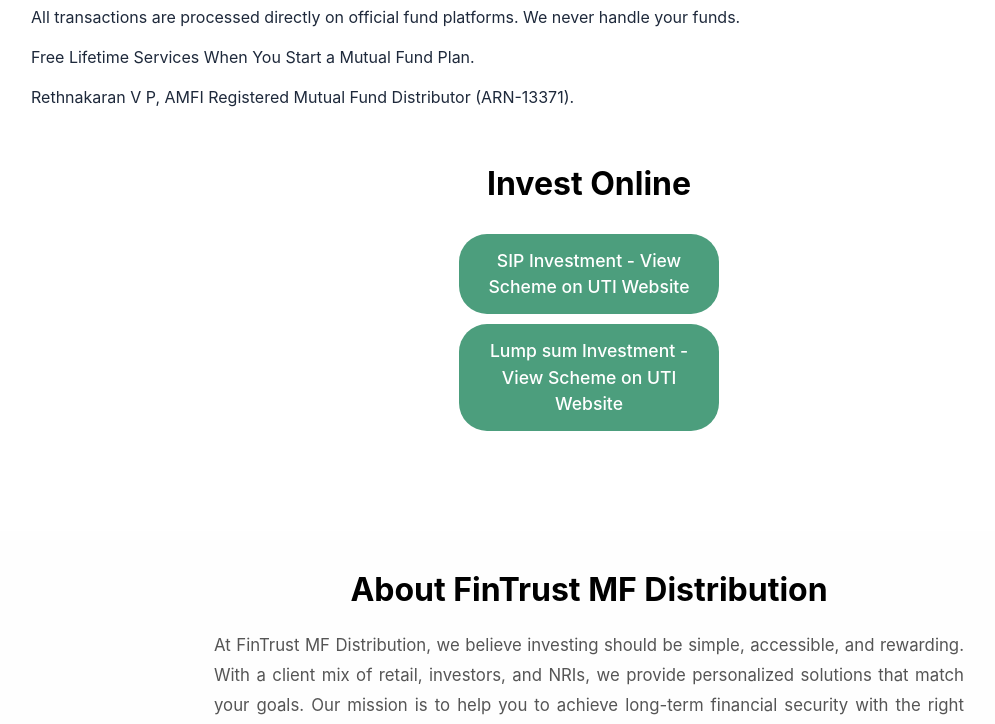
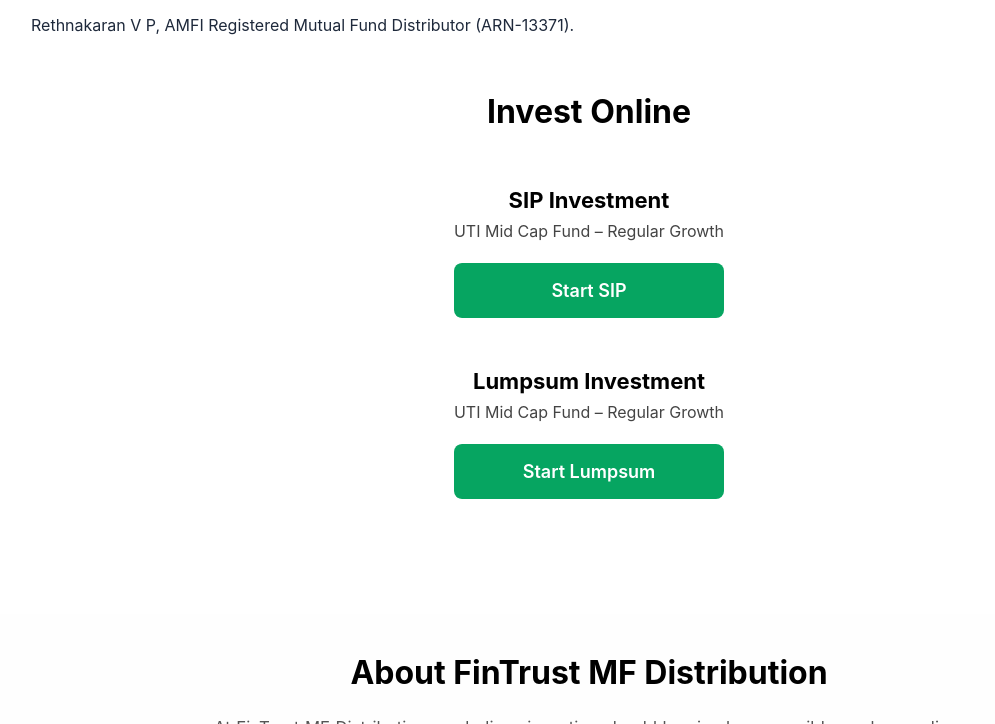
Before and after one commit to rethna1/fintrust99, a plain HTML site: page index.html in a window 1280 px wide. Shown: the part 2109-2833 px from the top of the page, without its empty margins (51-1046 px from the left). Drawn offline with nearby package versions, Linux system fonts and the light colour scheme.

Commit message:
Update index.html

```diff
--- a/index.html
+++ b/index.html
@@ -294,7 +294,7 @@
   <div class="card feature-card h-100">
     <div class="card-body text-center">
       <h5 class="fw-bold" style="color:#00a37a;">Quick checklist — Keep these ready before you go to the AMC / KYC site</h5>
-      <p>For a fast, smooth online KYC and investment process, please have these items ready. All KYC and investment steps are completed on the official AMC or KRA website - we do not collect any documents here.</p>
+      <p>For a fast, smooth online KYC and investment process, please have these items ready. All KYC and investment steps are completed on the official AMC or KRA website.</p>
       <a href="https://rethna1.github.io/fintrust106/" class="btn-open" style="background:#00a37a; border:none; color:#fff;">Open</a>
     </div>
   </div>
@@ -302,9 +302,10 @@
 <div class="col-md-6 col-lg-3">
   <div class="card feature-card h-100">
     <div class="card-body text-center">
-      <h5 class="fw-bold" style="color:#00a37a;">UTI Mid Cap Fund – Scheme Information</h5>
-      <p>Below is a brief overview of the UTI Mid Cap Fund for investor awareness. This information is sourced from the official UTI Mutual Fund website. Investors are advised to visit the AMC website for the latest and updated scheme details.</p>
-      <a href="https://rethna1.github.io/fintrust107/?export=view&id=1jMBd74gStqWNz2GRgozOXUD0EQsYNnri"  class="btn-open" style="background:#00a37a; border:none; color:#fff;">Open</a>
+      <h5 class="fw-bold" style="color:#00a37a;">Check Your KYC Status</h5>
+      <p>You can verify whether your KYC is registered, on hold, or pending through the official CVL KRA portal. Checking your KYC status ensures smooth mutual fund
+transactions without delays.</p>
+      <a href="https://www.cvlkra.com/kycpaninquiry.aspx"  class="btn-open" style="background:#00a37a; border:none; color:#fff;">Open</a>
     </div>
   </div>
 </div>
@@ -351,20 +352,93 @@
     </style>
 
     <!-- BUTTON WITH SAMPLE LINK -->
-    <a
-      href="https://www.utimf.com/deep-link/custom-arn-link?1568187277"
-      class="fin-btn"
-      target="_blank"
-    >
-      SIP Investment - View Scheme on UTI Website
-    </a>
-     <a
-      href="https://www.utimf.com/deep-link/custom-arn-link?1994399983"
-      class="fin-btn"
-      target="_blank"
-    >
-      Lump sum Investment - View Scheme on UTI Website
-    </a>
+<!-- SIP Section for UTI Transportation & Logistics Fund -->
+<div style="text-align:center; padding:25px 15px;">
+
+  <!-- Heading -->
+  <h3 style="
+        font-size:22px;
+        font-weight:700;
+        margin-bottom:6px;
+        color:#000;
+  ">
+    SIP Investment
+  </h3>
+
+  <!-- Subheading -->
+  <p style="
+        font-size:16px;
+        color:#444;
+        margin-top:0;
+        margin-bottom:20px;
+        line-height:1.5;
+  ">
+    UTI Mid Cap Fund – Regular Growth
+  </p>
+
+  <!-- Button (exact same style as your screenshot) -->
+  <a href="https://www.utimf.com/deep-link/custom-arn-link?1568187277"
+     style="
+        display:block;
+        width:100%;
+        max-width:280px;
+        margin:0 auto;
+        background:#06A561;
+        padding:14px 0;
+        text-align:center;
+        color:#ffffff;
+        text-decoration:none;
+        font-size:18px;
+        font-weight:600;
+        border-radius:8px;
+     ">
+     Start SIP
+  </a>
+
+</div><!-- SIP Section for UTI Transportation & Logistics Fund -->
+<div style="text-align:center; padding:25px 15px;">
+
+  <!-- Heading -->
+  <h3 style="
+        font-size:22px;
+        font-weight:700;
+        margin-bottom:6px;
+        color:#000;
+  ">
+    Lumpsum Investment
+  </h3>
+
+  <!-- Subheading -->
+  <p style="
+        font-size:16px;
+        color:#444;
+        margin-top:0;
+        margin-bottom:20px;
+        line-height:1.5;
+  ">
+    UTI Mid Cap Fund – Regular Growth
+  </p>
+
+  <!-- Button (exact same style as your screenshot) -->
+  <a href="https://www.utimf.com/deep-link/custom-arn-link?1994399983"
+     style="
+        display:block;
+        width:100%;
+        max-width:280px;
+        margin:0 auto;
+        background:#06A561;
+        padding:14px 0;
+        text-align:center;
+        color:#ffffff;
+        text-decoration:none;
+        font-size:18px;
+        font-weight:600;
+        border-radius:8px;
+     ">
+     Start Lumpsum
+  </a>
+
+</div>
 
   </div>
 </section>
```
